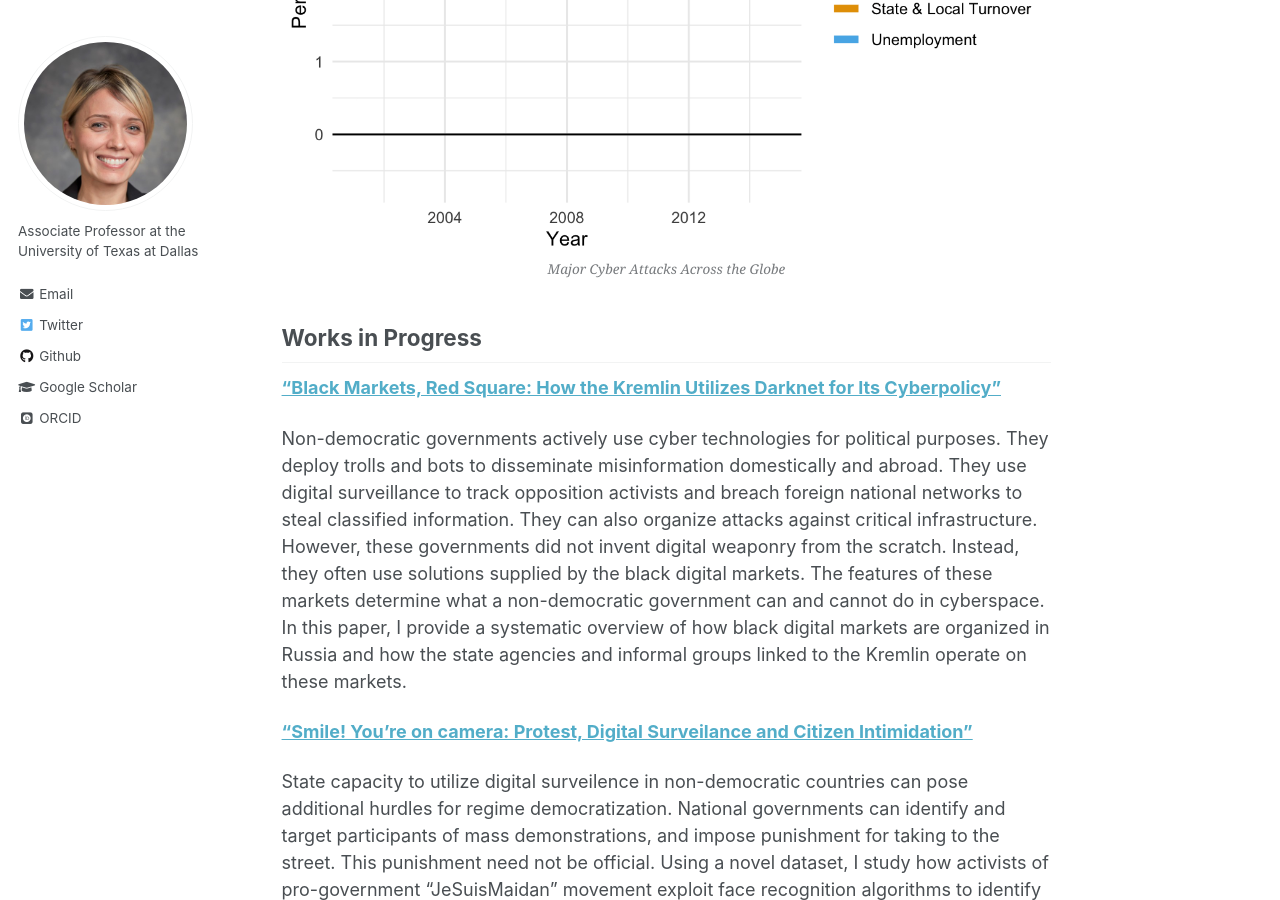
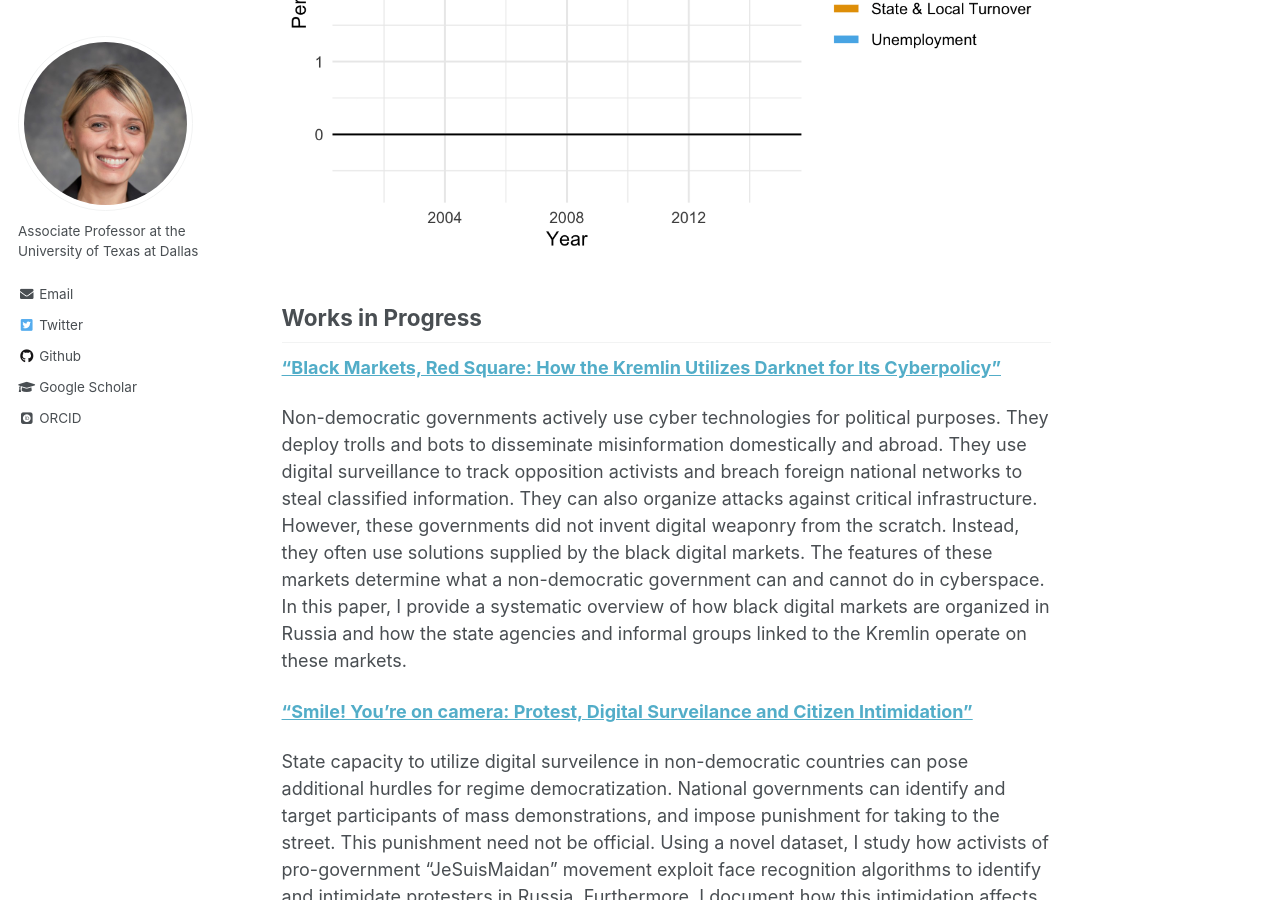
Before and after one commit to egorina/egorina.github.io, a Jekyll site: the page built from _pages/research.md, in a window 1280 px wide and 900 px high, scrolled down 908 px. Built offline with Jekyll 4.4.1, drawn with Linux system fonts in a browser that asks for light colours; some web fonts are replaced; comment, search, counter and statistics services are not loaded.

Commit message:
Update research.md

```diff
--- a/_pages/research.md
+++ b/_pages/research.md
@@ -28,7 +28,7 @@ In a non-democracy, the regime can censor and manipulate social media for its ow
 
 <center>
 <img src="https://egorina.github.io/files/figs/fig-local-turnover.gif" style="height:500%;">
-<figcaption><i>Major Cyber Attacks Across the Globe</i></figcaption>
+<figcaption><i></i></figcaption>
 </center>
 
 
```
